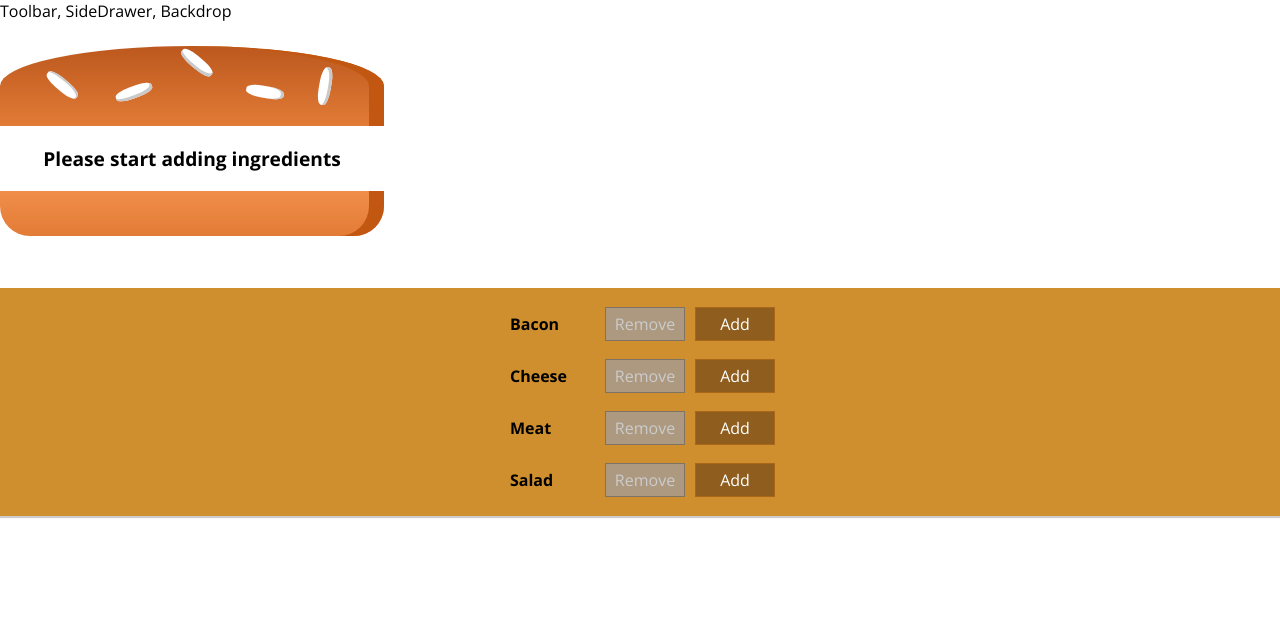
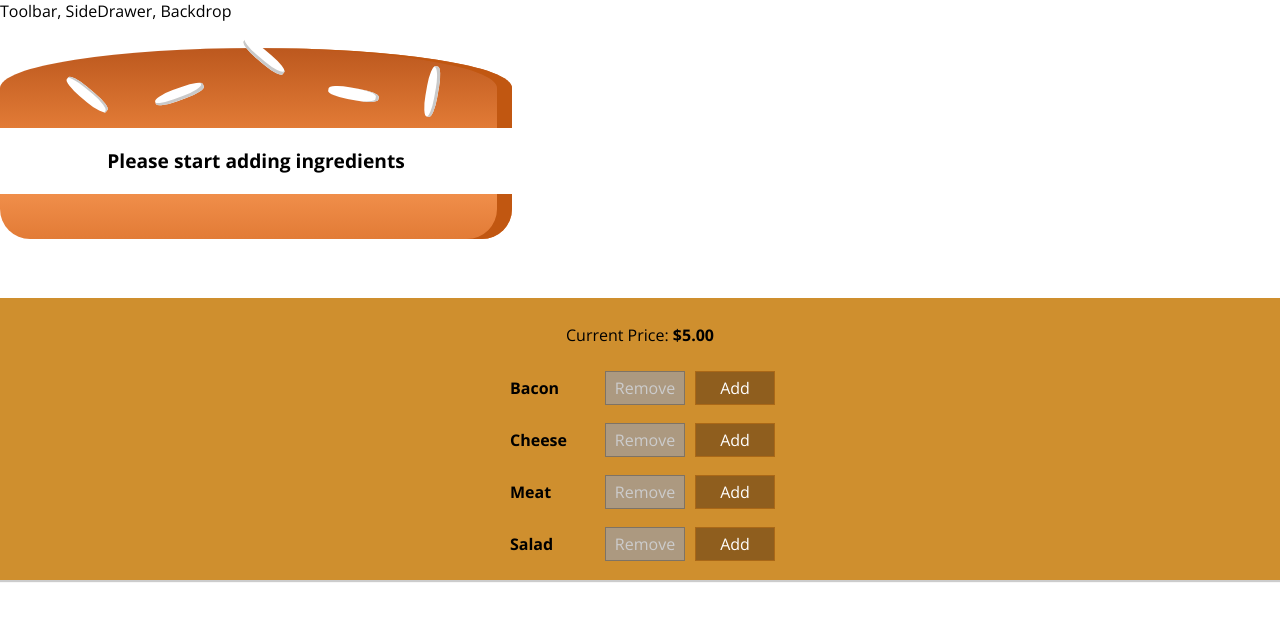
Before and after one commit to Elizabeth-marie/BurgerBuilder, a React app: page / in a window 1280 px wide. Shown: the top 620 px of the page. Built offline with nearby package versions, Linux system fonts and the light colour scheme.

Commit message:
price displaying and updating based on add/remove button clicks

```diff
--- a/src/Components/Burger/BuildControls/BuildControls.js
+++ b/src/Components/Burger/BuildControls/BuildControls.js
@@ -12,6 +12,7 @@
 
 const BuildControls = (props) => (
   <div className={classes.BuildControls}>
+    <p>Current Price: <strong>${props.price.toFixed(2)}</strong></p>
     {controls.map(ctrl => (
       <BuildControl
         key={ctrl.label}
--- a/src/Components/Burger/Burger.css
+++ b/src/Components/Burger/Burger.css
@@ -2,15 +2,15 @@
   width: 100%;
   margin: auto;
   height: 250px;
-  overflow: scroll;
   text-align: center;
   font-weight: bold;
   font-size: 1.2rem;
 }
 
 .BurgerContainer  {
-  Width: 30%;
+  Width: 40%;
   Height: 100%;
+  overflow: scroll;
 }
 
 @media (min-width: 500px) and (min-heght: 400px) {
--- a/src/Containers/BurgerBuilder/BurgerBuilder.js
+++ b/src/Containers/BurgerBuilder/BurgerBuilder.js
@@ -74,6 +74,7 @@
       <Aux>
         <Burger ingredients={this.state.ingredients} />
         <BuildControls
+          price={this.state.totalPrice}
           ingredientAdded={this.addIngredientHandler} ingredientRemoved={this.removeIngredientHandler}
           disabled={disabledButton} />
       </Aux>
```
